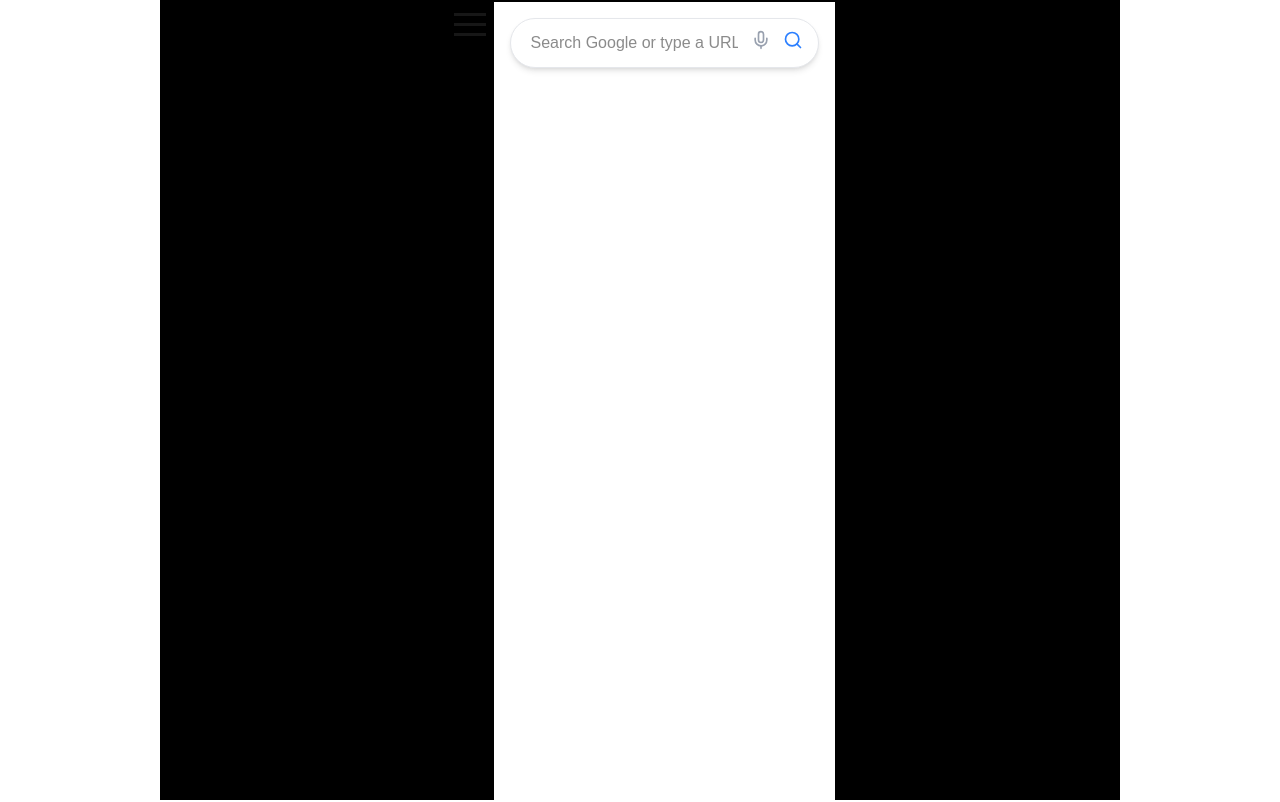
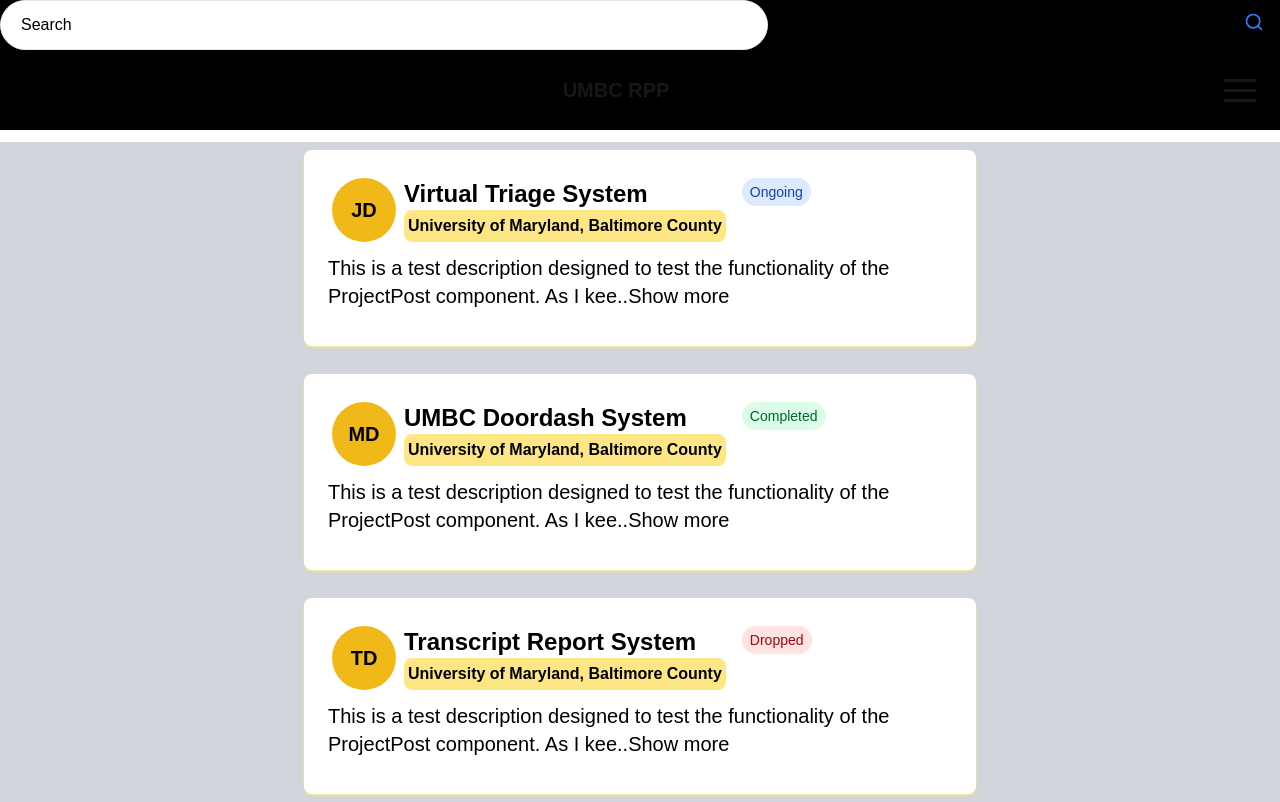
Before and after one commit to Niraj-Dhakall/4-4-7-proj, a Next.js app in the folder rpp/: page /portal in a window 1280 px wide. Shown: the top 802 px of the page. Built offline with nearby package versions, Linux system fonts and the light colour scheme.

Commit message:
add ProjectPost component. Update layout of portal page

```diff
--- a/rpp/package.json
+++ b/rpp/package.json
@@ -10,8 +10,11 @@
   },
   "dependencies": {
     "@prisma/client": "^6.16.1",
+    "class-variance-authority": "^0.7.1",
+    "flowbite-react": "^0.12.9",
     "hamburger-react": "^2.5.2",
     "lucide-react": "^0.544.0",
+    "mongodb": "^6.20.0",
     "next": "15.5.3",
     "prisma": "^6.16.1",
     "radix-ui": "^1.4.3",
--- /dev/null
+++ b/rpp/src/app/api/hello/route.ts
@@ -0,0 +1,5 @@
+import { NextRequest, NextResponse } from "next/server";
+
+export async function GET(req: NextRequest, res : NextResponse){
+  return NextResponse.json("hello world")
+}
--- a/rpp/src/app/portal/page.tsx
+++ b/rpp/src/app/portal/page.tsx
@@ -1,19 +1,70 @@
 'use client'
 import React, { useState } from "react";
-import SearchBar from "@/components/searchBar";
-import Hamburger from 'hamburger-react'
+import Header from "@/components/header";
+import ProjectPost from "@/components/projectPost";
+import { Sidebar, SidebarItem, SidebarItemGroup, SidebarItems } from "flowbite-react";
 export default function Portal(){
-    const [hamburgerMenuOpen, setHamburgerMenuOpen] = useState(false);
+    const testdata =[
+        {name: 'John Doe',
+        affiliation: "University of Maryland, Baltimore County",
+        title: "Virtual Triage System",
+        description: "This is a test description designed to test the functionality of the ProjectPost component. As I keep typing, the text should end with a ... more",
+        date: new Date("2025-09-23"),
+        status:"Ongoing"
+        },
+        {name: 'M Doe',
+        affiliation: "University of Maryland, Baltimore County",
+        title: "UMBC Doordash System",
+        description: "This is a test description designed to test the functionality of the ProjectPost component. As I keep typing, the text should end with a ... more",
+        date: new Date("2025-09-23"),
+        status:"Completed",
+        },
+        {name: 'Tom Doe',
+        affiliation: "University of Maryland, Baltimore County",
+        title: "Transcript Report System",
+        description: "This is a test description designed to test the functionality of the ProjectPost component. As I keep typing, the text should end with a ... more",
+        date: new Date("2025-09-23"),
+        status: "Dropped"
+        },
+        {name: 'Von Doe',
+        affiliation: "University of Maryland, Baltimore County",
+        title: "Transcript Report System",
+        description: "This is a test description designed to test the functionality of the ProjectPost component. As I keep typing, the text should end with a ... more",
+        date: new Date("2025-09-23"),
+        status: "Dropped"
+        },
+        {name: 'Tom Doe',
+        affiliation: "University of Maryland, Baltimore County",
+        title: "Transcript Report System",
+        description: "This is a test description designed to test the functionality of the ProjectPost component. As I keep typing, the text should end with a ... more",
+        date: new Date("2025-09-23"),
+        status: "Ongoing"
+        },
+        {name: 'Tom Doe',
+        affiliation: "University of Maryland, Baltimore County",
+        title: "Transcript Report System2",
+        description: "This is a test description designed to test the functionality of the ProjectPost component. As I keep typing, the text should end with a ... more",
+        date: new Date("2025-09-23"),
+        status: "Dropped"
+        },
+        {name: 'Tom Doe',
+        affiliation: "University of Maryland, Baltimore County",
+        title: "Transcript Report System",
+        description: "This is a test description designed to test the functionality of the ProjectPost component. As I keep typing, the text should end with a ... more",
+        date: new Date("2025-09-23"),
+        status: "Ongoing"
+        },
+    ]
+    return(
+        <div className="flex flex-col w-full h-full items-center justify-center">
+            <div className="sticky top-0 bg-black w-full">
+                <Header></Header>
+            </div>
+            <div className="flex flex-col bg-gray-300 w-full h-full items-center justify-start mt-3 gap-5">
+                {testdata.map((project) =>(
+                    <ProjectPost key ={project + project.name + project.title} ProjectPost={project}/>
 
-    return(
-        <div className="flex h-full w-full justify-center">
-            <div className="flex flex-col h-dvh w-3/4 bg-black">
-                <div className="flex rounded-lg justify-center items-baseline  w-full h-[50px]">
-                    <Hamburger toggled={hamburgerMenuOpen} toggle= {setHamburgerMenuOpen}></Hamburger>
-                    <SearchBar></SearchBar>
-                </div>
-
-
+                ))}
             </div>
         </div>
 
--- a/rpp/src/components/button.tsx
+++ b/rpp/src/components/button.tsx
@@ -1,3 +1,4 @@
+'use client'
 import * as React from "react"
 import { Slot } from "@radix-ui/react-slot"
 import { cva, type VariantProps } from "class-variance-authority"
--- /dev/null
+++ b/rpp/src/components/header.tsx
@@ -0,0 +1,25 @@
+'use client'
+import React from "react"
+import SearchBar from "@/components/searchBar";
+import Hamburger from 'hamburger-react'
+import { useState } from "react";
+
+export default function Header(){
+    const [hamburgerMenuOpen, setHamburgerMenuOpen] = useState(false);
+    return(
+    <div className="relative w-full">
+        <div className="">
+            <SearchBar></SearchBar>
+        </div>
+        <div className="flex items-center justify-between w-full p-4">
+            <div className="w-0"></div>
+            <div className="text-xl font-bold">
+                UMBC RPP
+            </div>
+            <div>
+                <Hamburger toggled={hamburgerMenuOpen} toggle= {setHamburgerMenuOpen}></Hamburger>
+            </div>
+        </div>
+    </div>
+    );
+}
--- /dev/null
+++ b/rpp/src/components/profilePicture.tsx
@@ -0,0 +1,16 @@
+"use client"
+import React from "react";
+
+const ProfileImage = ({ name } : {name: string}) => {
+  const nameParts = name.split(" ");
+  const firstNameInitial = nameParts[0] ? nameParts[0][0] : "";
+  const lastNameInitial = nameParts[1] ? nameParts[1][0] : "";
+
+  return (
+    <span className="user-profile-image bg-yellow-500/90 text-black  text-xl font-semibold rounded-full w-[64px] h-[64px] text-center flex items-center justify-center">
+      {firstNameInitial}
+      {lastNameInitial}
+    </span>
+  );
+};
+export default ProfileImage;
--- /dev/null
+++ b/rpp/src/components/projectPost.tsx
@@ -0,0 +1,86 @@
+'use client'
+import React, { useEffect, useState } from "react"
+import ProfileImage from "./profilePicture";
+type ProjectPostProps = {
+  ProjectPost: {
+    name: string;
+    affiliation: string;
+    title: string;
+    description: string;
+    status: string;
+    date: Date;
+  };
+};
+export default function ProjectPost({ProjectPost}: ProjectPostProps){
+    const [showMore, setShowMore] = useState(false)
+    const [timeAgoNum, setTimeAgoNum] = useState("")
+    type Status = "Ongoing" | "Completed" | "Dropped";
+    useEffect(()=>(
+        setTimeAgoNum(timeAgo(ProjectPost.date) ?? "")
+
+    ),[])
+    const statusStyles: Record<Status, string> = {
+    Ongoing: "bg-blue-100 text-blue-800 px-2 py-1 rounded-full text-sm font-medium",
+    Completed: "bg-green-100 text-green-800 px-2 py-1 rounded-full text-sm font-medium",
+    Dropped: "bg-red-100 text-red-800 px-2 py-1 rounded-full text-sm font-medium",
+    };
+
+    interface StatusTagProps {
+    status: Status;
+    }
+    function timeAgo(date: Date) {
+        const now = new Date();
+        const diff = (date.getTime() - now.getTime()) / 1000; // difference in seconds
+        const rtf = new Intl.RelativeTimeFormat("en", { numeric: "auto" });
+
+        const ranges: [number, Intl.RelativeTimeFormatUnit][] = [
+            [60, "second"],
+            [60, "minute"],
+            [24, "hour"],
+            [7, "day"],
+            [4.34524, "week"],  // approx weeks per month
+            [12, "month"],
+            [Number.POSITIVE_INFINITY, "year"],
+        ];
+
+        let duration = diff;
+        for (const [amount, unit] of ranges) {
+            if (Math.abs(duration) < amount) {
+            return rtf.format(Math.round(duration), unit);
+            }
+            duration /= amount;
+        }
+    }
+    const StatusTag: React.FC<StatusTagProps> = ({ status }) => {
+    return (
+        <span className={statusStyles[status]}>
+        {status.charAt(0).toUpperCase() + status.slice(1)}
+        </span>
+    );
+    };
+
+    return(
+        <div className="flex max-w-2xl max-h-2xl w-full bg-white shadow-sm shadow-amber-200 rounded-lg mt-2 p-4 ">
+            <div className="flex flex-col">
+                {/* profile picture and name and affilation */}
+                <div className="flex p-3 items-start gap-2">
+                    <ProfileImage name={ProjectPost.name}/>
+                    <div>
+                        <h2 className="text-black font-semibold text-2xl">{ProjectPost.title}</h2>
+                        <p className="text-black bg-amber-200 p-1 rounded-lg text-md font-semibold ">{ProjectPost.affiliation}</p>
+                    </div>
+                    <h3 className="text-black text-sm font-semibold"></h3>
+                    <StatusTag status={ProjectPost.status as Status}/>
+
+                </div>
+                <div className="pb-5 ml-2">
+                        <h6 className="text-black text-xl ">
+                            {showMore ? ProjectPost.description : `${ProjectPost.description.substring(0, 100)}`}
+                            <button onClick={() => setShowMore(true)}>..Show more</button>
+                        </h6>
+                </div>
+            </div>
+        </div>
+
+    );
+}
--- a/rpp/src/components/searchBar.tsx
+++ b/rpp/src/components/searchBar.tsx
@@ -31,53 +31,42 @@ export default function SearchBar(){
         handleSearch(searchTerm)
     }, [searchTerm, handleSearch])
 
-    const handleInputChange = (e) => {
+    const handleInputChange = (e: any) => {
         setSearchTerm(e.target.value)
     }
     return (
-        <div className="flex min-h-screen flex-col items-center bg-white p-4">
-      <form
-        onSubmit={(e) => e.preventDefault()}
-        className="mb-8 w-full max-w-2xl"
-      >
-        <div className="relative">
+        <div className="flex flex-wrap">
+          <form
+            onSubmit={(e) => e.preventDefault()}
+            className="w-full max-w-3xl"
+          >
+        <div className="">
           <input
             type="text"
             value={searchTerm}
             onChange={handleInputChange}
-            className="w-full rounded-full border border-gray-200 bg-white px-5 py-3 pr-20 text-base shadow-md transition-shadow duration-200 hover:shadow-lg focus:border-gray-300 focus:outline-none"
-            placeholder="Search Google or type a URL"
+            className="w-full rounded-full border border-gray-200 bg-white placeholder-black px-5 py-3 pr-20 text-base shadow-md transition-shadow duration-200 hover:shadow-lg focus:border-blue-500 focus:outline-none"
+            placeholder="Search"
           />
           <div className="absolute right-0 top-0 mr-4 mt-3 flex items-center">
-            <button
-              type="button"
-              className="mr-3 text-gray-400 hover:text-gray-600"
-              onClick={() =>
-                alert(
-                  'Voice search is unsupported in this demo.\nTry implementing this feature yourself 🙂',
-                )
-              }
-            >
-              <Mic size={20} />{' '}
-            </button>{' '}
             <button type="submit" className="text-blue-500 hover:text-blue-600">
-              <Search size={20} />{' '}
-            </button>{' '}
-          </div>{' '}
-        </div>{' '}
-      </form>{' '}
+              <Search size={20} />
+            </button>
+          </div>
+        </div>
+      </form>
       {searchResults.length > 0 && (
         <div className="w-full max-w-2xl rounded-lg bg-white p-4 shadow-md">
           <h2 className="mb-4 text-xl font-bold"> Search Results: </h2>{' '}
           <ul>
-            {' '}
+
             {searchResults.map((result) => (
               <div>
                 hi
               </div>
               // TODO
-            ))}{' '}
-          </ul>{' '}
+            ))}
+          </ul>
         </div>
       )}{' '}
     </div>
```
Also changed, not shown: rpp/src/app/page.tsx (line endings or trailing spaces), 1 other file (tests, documents, lock files or other folders).
